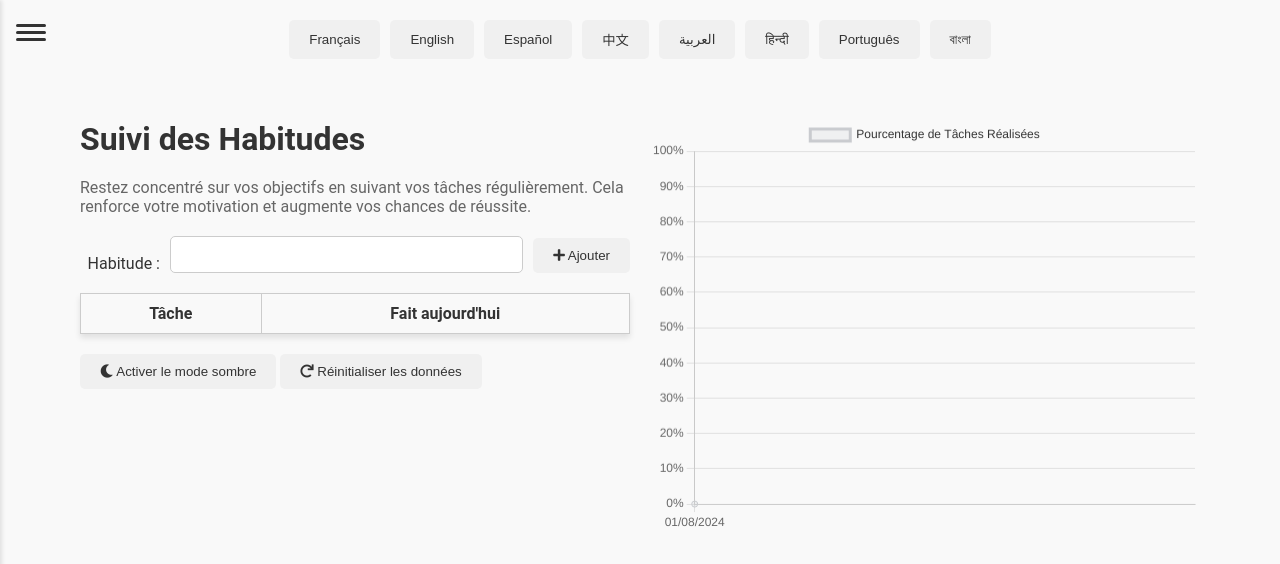
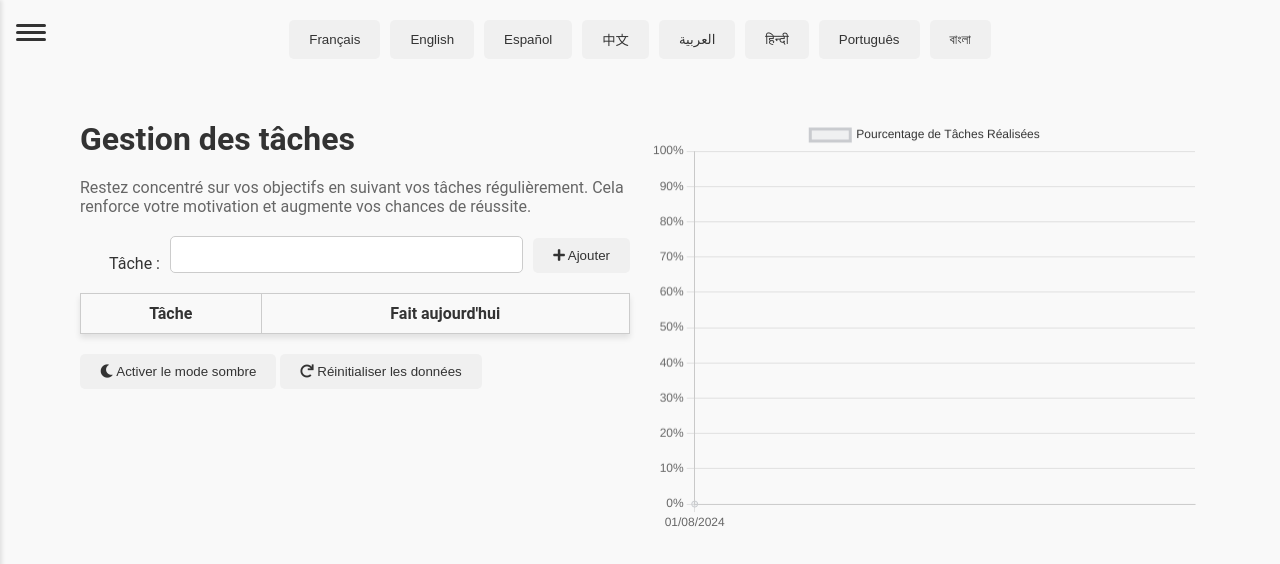
Before and after one commit to ilyeshuk/TV, a plain HTML site: page To_Do.html in a window 1280 px wide. Drawn offline with nearby package versions, Linux system fonts and the light colour scheme.

Commit message:
Update To_Do.html
Signed-off-by: ilyeshuk <159427197+ilyeshuk@users.noreply.github.com>

```diff
--- a/To_Do.html
+++ b/To_Do.html
@@ -33,12 +33,12 @@
     </div>
     <div class="content">
         <div class="left-content">
-            <h1 id="title">Suivi des Habitudes</h1>
+            <h1 id="title">Gestion des tâches</h1>
             <p id="motivation-text" class="motivation-text">
                 Restez concentré sur vos objectifs en suivant vos tâches régulièrement. Cela renforce votre motivation et augmente vos chances de réussite.
             </p>
             <form class="habit-form" onsubmit="return addHabit()">
-                <label for="habit" id="habit-label">Habitude :</label>
+                <label for="habit" id="habit-label">Tâche :</label>
                 <input type="text" id="habit" required>
                 <button type="submit"><i class="fas fa-plus"></i> <span id="add-button-text">Ajouter</span></button>
             </form>
```
